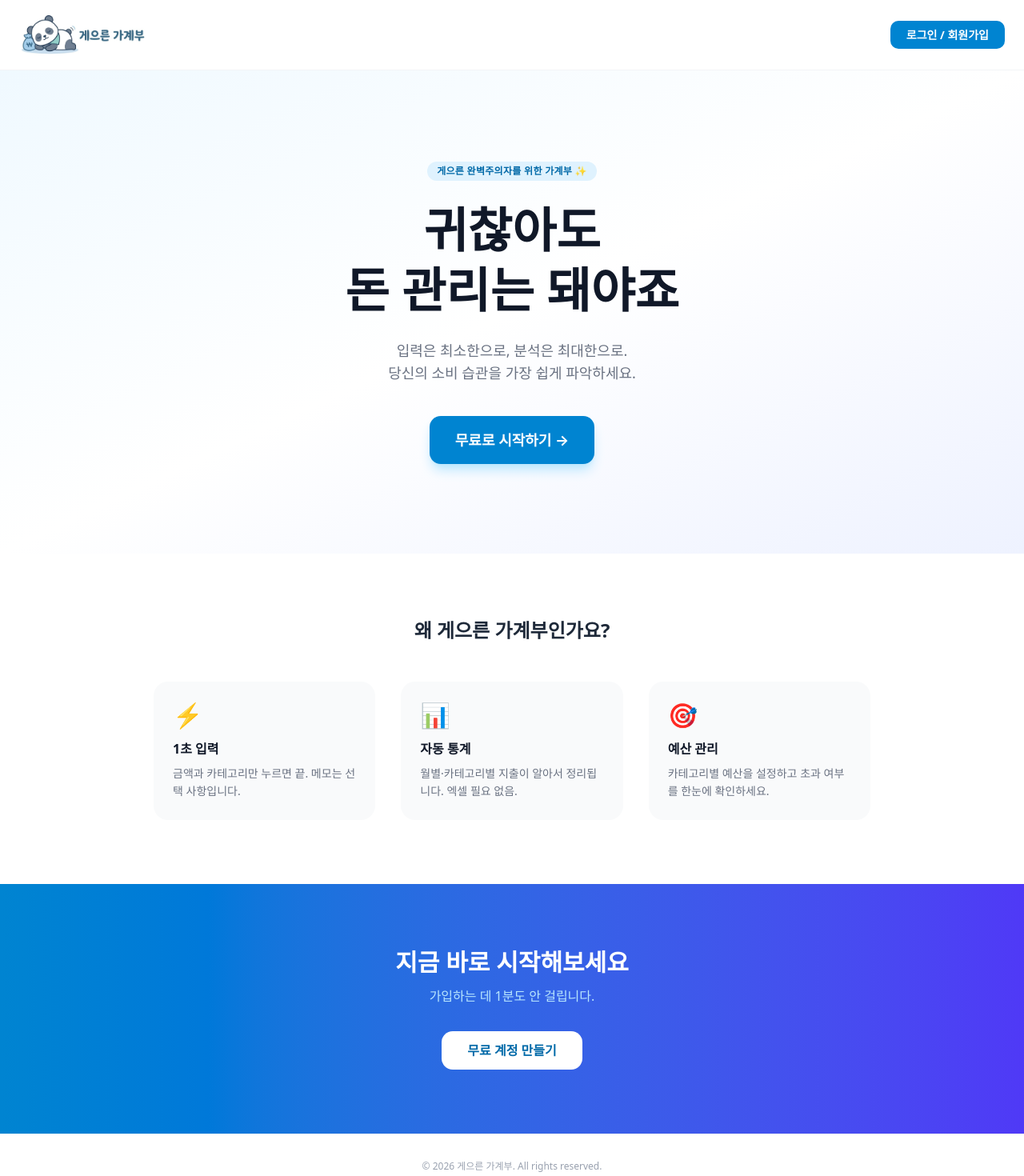
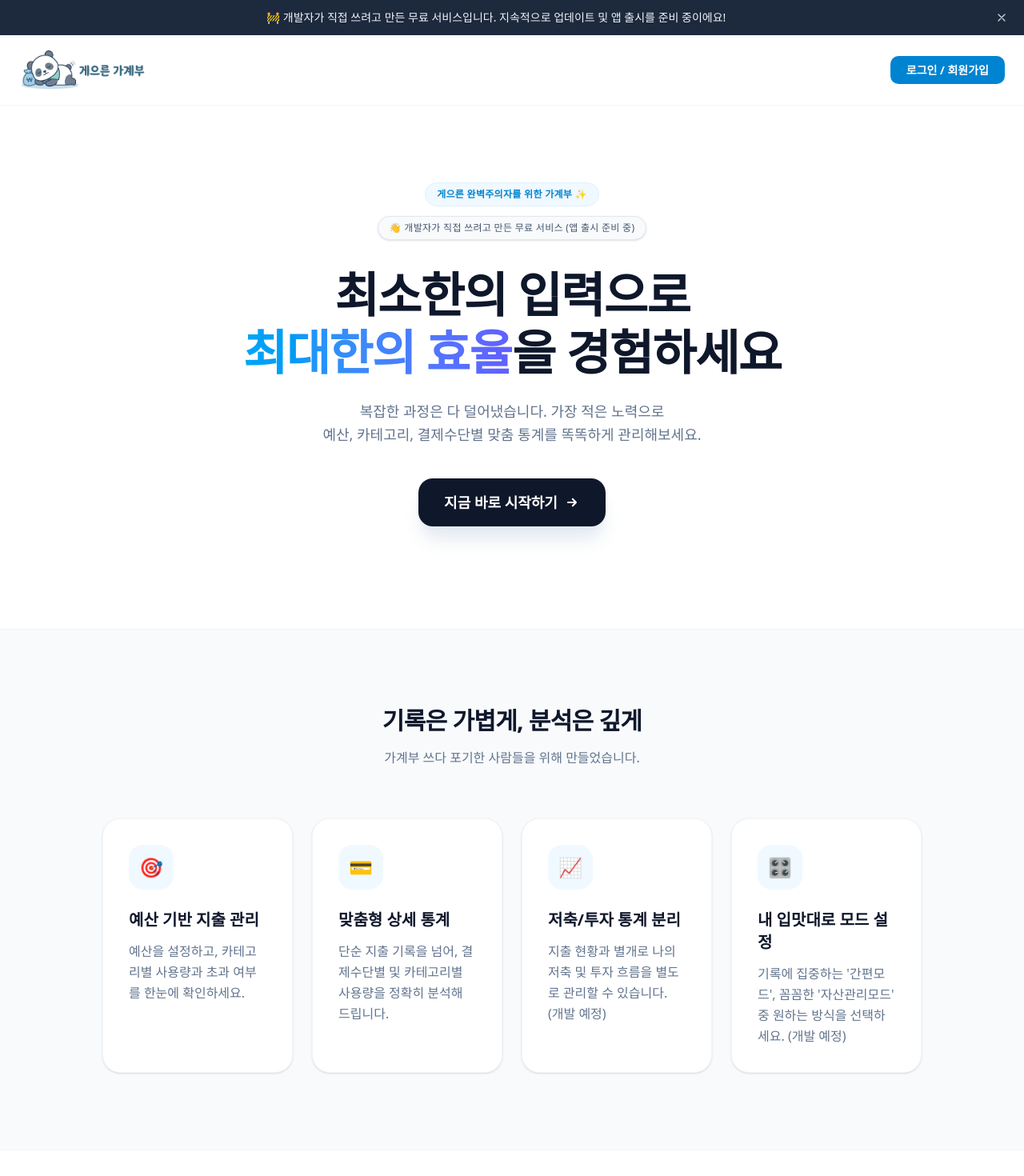
Before and after one commit to fin-track-org/fin-track-front-web, a Next.js app: page / in a window 1280 px wide. Shown: the top 1470 px of the page at 80% size. Built offline with nearby package versions, Linux system fonts and the light colour scheme; a web font is replaced by a local one.

Commit message:
mod: 초기화면, 로그인화면 ui 수정

```diff
--- a/src/app/login/page.tsx
+++ b/src/app/login/page.tsx
@@ -84,20 +84,20 @@ export default function LoginPage() {
             귀찮을수록<br />더 잘 맞는 가계부
           </h2>
           <p className="text-sky-200 text-lg mb-10">
-            게으른 완벽주의자를 위한<br />가장 스마트한 가계부
+            복잡한 과정은 다 덜어냈습니다.<br />가장 스마트한 나만의 맞춤 가계부
           </p>
           <ul className="space-y-4 text-sm text-sky-100">
             <li className="flex items-start gap-3">
               <span className="text-sky-300 mt-0.5">✦</span>
-              <span>숨만 쉬어도 정리되는 지출 분석</span>
+              <span>입력은 가볍게, 분석은 깊고 완벽하게</span>
             </li>
             <li className="flex items-start gap-3">
               <span className="text-sky-300 mt-0.5">✦</span>
-              <span>한 줄 입력으로 완성되는 월별 리포트</span>
+              <span>예산부터 결제수단별 맞춤 통계까지 한눈에</span>
             </li>
             <li className="flex items-start gap-3">
               <span className="text-sky-300 mt-0.5">✦</span>
-              <span>당신은 쓰기만 하세요. 통계는 우리가 합니다</span>
+              <span>기록에만 집중할 수 있도록 저희가 다 해드릴게요</span>
             </li>
           </ul>
         </div>
@@ -113,7 +113,7 @@ export default function LoginPage() {
           {/* 모바일 전용 로고 */}
           <div className="lg:hidden text-center mb-8">
             <Image src="/images/logo.jpg" alt="게으른 가계부 로고" width={200} height={54} className="rounded-lg mx-auto" />
-            <p className="mt-3 text-sm text-gray-500">복잡한 건 우리가 할게. 넌 대충 적기만 해 ✨</p>
+            <p className="mt-3 text-sm text-gray-500">최소한의 입력으로 최대한의 효율을 ✨</p>
           </div>
 
           <h2 className="text-2xl font-bold text-gray-900 mb-1">다시 오셨군요 👋</h2>
@@ -181,13 +181,12 @@ export default function LoginPage() {
               type="button"
               disabled={loading}
               onClick={handleKakaoLogin}
-              className="w-full flex items-center justify-center gap-3 py-2.5 px-4 bg-[#FEE500] hover:bg-[#FDD835] disabled:opacity-50 disabled:cursor-not-allowed text-[#191919] font-semibold rounded-lg text-sm transition-colors focus:outline-none focus:ring-2 focus:ring-offset-2 focus:ring-[#FEE500]"
+              className="w-full flex items-center justify-center gap-2 py-3 px-4 bg-[#FEE500] hover:bg-[#FCD81B] active:bg-[#F0C900] disabled:opacity-50 disabled:cursor-not-allowed text-black/85 font-medium rounded-lg text-sm transition-all focus:outline-none focus:ring-2 focus:ring-offset-2 focus:ring-[#FEE500] shadow-sm"
             >
-              {/* 카카오 공식 브랜드 컬러 심볼 메타포 배치 */}
-              <svg className="w-5 h-5" viewBox="0 0 24 24" fill="currentColor">
+              <svg className="w-5 h-5 text-black/85" viewBox="0 0 24 24" fill="currentColor">
                 <path d="M12 3c-4.97 0-9 3.185-9 7.115 0 2.558 1.712 4.8 4.32 6.04-.173.579-.623 2.098-.713 2.42-.113.407.135.402.285.302.119-.079 1.907-1.282 2.662-1.79.79.117 1.606.18 2.446.18 4.97 0 9-3.186 9-7.116C21 6.185 16.97 3 12 3z" />
               </svg>
-              카카오로 시작하기
+              카카오로 계속하기
             </button>
           </div>
 
--- a/src/app/page.tsx
+++ b/src/app/page.tsx
@@ -1,30 +1,71 @@
 // app/page.tsx
+"use client";
+
+import { useState, useEffect } from 'react';
 // 'next/link' 임포트 제거 (빌드 오류 해결)
 // import Link from 'next/link';
 import Image from 'next/image';
 import logoImg from "@/public/images/logo.jpg";
 
 export default function LandingPage() {
+  const [showBanner, setShowBanner] = useState(false);
+
+  useEffect(() => {
+    // 브라우저 렌더링 시 로컬 스토리지 확인하여 배너 표시 여부 결정
+    const isBannerHidden = localStorage.getItem('hide_announcement_banner');
+    if (!isBannerHidden) {
+      setShowBanner(true);
+    }
+  }, []);
+
+  const closeBanner = () => {
+    setShowBanner(false);
+    // '다시 보지 않기' 처리 (로컬 스토리지에 저장)
+    localStorage.setItem('hide_announcement_banner', 'true');
+  };
   const features = [
     {
-      emoji: "⚡",
-      title: "1초 입력",
-      desc: "금액과 카테고리만 누르면 끝. 메모는 선택 사항입니다.",
+      emoji: "🎯",
+      title: "예산 기반 지출 관리",
+      desc: "예산을 설정하고, 카테고리별 사용량과 초과 여부를 한눈에 확인하세요.",
     },
     {
-      emoji: "📊",
-      title: "자동 통계",
-      desc: "월별·카테고리별 지출이 알아서 정리됩니다. 엑셀 필요 없음.",
+      emoji: "💳",
+      title: "맞춤형 상세 통계",
+      desc: "단순 지출 기록을 넘어, 결제수단별 및 카테고리별 사용량을 정확히 분석해 드립니다.",
     },
     {
-      emoji: "🎯",
-      title: "예산 관리",
-      desc: "카테고리별 예산을 설정하고 초과 여부를 한눈에 확인하세요.",
+      emoji: "📈",
+      title: "저축/투자 통계 분리",
+      desc: "지출 현황과 별개로 나의 저축 및 투자 흐름을 별도로 관리할 수 있습니다. (개발 예정)",
+    },
+    {
+      emoji: "🎛️",
+      title: "내 입맛대로 모드 설정",
+      desc: "기록에 집중하는 '간편모드', 꼼꼼한 '자산관리모드' 중 원하는 방식을 선택하세요. (개발 예정)",
     },
   ];
 
   return (
     <div className="min-h-screen flex flex-col bg-white">
+      {/* ===== 상단 띠 배너 ===== */}
+      {showBanner && (
+        <div className="bg-slate-800 text-slate-100 text-xs sm:text-sm py-2.5 px-4 flex justify-between items-center z-[60] relative">
+          <div className="flex-1 text-center font-medium">
+            🚧 개발자가 직접 쓰려고 만든 무료 서비스입니다. 지속적으로 업데이트 및 앱 출시를 준비 중이에요!
+          </div>
+          <button
+            onClick={closeBanner}
+            className="p-1 hover:bg-slate-700 rounded-full transition-colors ml-4 shrink-0 text-slate-300 hover:text-white"
+            aria-label="배너 닫기"
+          >
+            <svg className="w-4 h-4" fill="none" stroke="currentColor" viewBox="0 0 24 24">
+              <path strokeLinecap="round" strokeLinejoin="round" strokeWidth={2} d="M6 18L18 6M6 6l12 12" />
+            </svg>
+          </button>
+        </div>
+      )}
+
       {/* ===== 헤더 ===== */}
       <header className="sticky top-0 z-50 bg-white/80 backdrop-blur-md border-b border-gray-100">
         <nav className="container mx-auto px-6 py-4 flex justify-between items-center">
@@ -40,54 +81,76 @@ export default function LandingPage() {
 
       <main>
         {/* ===== Hero ===== */}
-        <section className="bg-gradient-to-br from-sky-50 via-white to-indigo-50 py-28 px-6 text-center">
-          <span className="inline-block bg-sky-100 text-sky-700 text-xs font-semibold px-3 py-1 rounded-full mb-6 tracking-wide">
+        <section className="relative overflow-hidden bg-white pt-24 pb-32 px-6 text-center">
+          <div className="absolute top-0 left-1/2 -translate-x-1/2 w-full max-w-3xl h-64 bg-sky-50 rounded-full blur-3xl -z-10 opacity-60"></div>
+
+          <div className="flex flex-col items-center gap-3 mb-8">
+            <span className="inline-block bg-sky-50 text-sky-600 border border-sky-100 text-xs font-bold px-3.5 py-1.5 rounded-full tracking-wide">
               게으른 완벽주의자를 위한 가계부 ✨
             </span>
-          <h1 className="text-5xl md:text-6xl font-extrabold text-gray-900 leading-tight mb-6">
-            귀찮아도<br />돈 관리는 돼야죠
+            <span className="inline-block bg-slate-50 text-slate-600 border border-slate-200 text-xs font-medium px-3.5 py-1.5 rounded-full tracking-wide shadow-sm">
+              👋 개발자가 직접 쓰려고 만든 무료 서비스 (앱 출시 준비 중)
+            </span>
+          </div>
+
+          <h1 className="text-4xl md:text-5xl lg:text-6xl font-extrabold text-slate-900 leading-[1.2] tracking-tight mb-6">
+            최소한의 입력으로 <br className="hidden sm:block" />
+            <span className="text-transparent bg-clip-text bg-gradient-to-r from-sky-500 to-indigo-500">최대한의 효율</span>을 경험하세요
           </h1>
-          <p className="text-lg text-gray-500 max-w-md mx-auto mb-10">
-            입력은 최소한으로, 분석은 최대한으로.<br />
-            당신의 소비 습관을 가장 쉽게 파악하세요.
+
+          <p className="text-base md:text-lg text-slate-500 max-w-lg mx-auto mb-10 leading-relaxed font-medium">
+            복잡한 과정은 다 덜어냈습니다. 가장 적은 노력으로 <br className="hidden sm:block" />
+            예산, 카테고리, 결제수단별 맞춤 통계를 똑똑하게 관리해보세요.
           </p>
+
           <a href="/login">
-            <span className="inline-block bg-sky-600 text-white px-8 py-4 rounded-xl font-bold text-lg hover:bg-sky-700 transition-colors shadow-lg shadow-sky-200">
-              무료로 시작하기 →
+            <span className="inline-flex items-center justify-center gap-2 bg-slate-900 text-white px-8 py-4 rounded-2xl font-bold text-base md:text-lg hover:bg-slate-800 transition-all shadow-xl shadow-slate-200 hover:-translate-y-0.5">
+              지금 바로 시작하기
+              <svg className="w-5 h-5" fill="none" stroke="currentColor" viewBox="0 0 24 24">
+                <path strokeLinecap="round" strokeLinejoin="round" strokeWidth={2.5} d="M13 7l5 5m0 0l-5 5m5-5H6" />
+              </svg>
             </span>
           </a>
         </section>
 
-        {/* ===== 기능 카드 ===== */}
-        <section className="py-20 px-6 bg-white">
-          <div className="container mx-auto max-w-4xl">
-            <h2 className="text-2xl font-bold text-center text-gray-800 mb-12">
-              왜 게으른 가계부인가요?
+        {/* ===== 기능 소개 ===== */}
+        <section className="py-24 px-6 bg-slate-50 border-y border-slate-100">
+          <div className="container mx-auto max-w-5xl">
+            <div className="text-center mb-16">
+              <h2 className="text-3xl font-bold text-slate-900 mb-4 tracking-tight">
+                기록은 가볍게, 분석은 깊게
               </h2>
-            <div className="grid md:grid-cols-3 gap-8">
+              <p className="text-slate-500 font-medium">가계부 쓰다 포기한 사람들을 위해 만들었습니다.</p>
+            </div>
+
+            <div className="grid md:grid-cols-2 lg:grid-cols-4 gap-6">
               {features.map((f) => (
                 <div
                   key={f.title}
-                  className="bg-gray-50 rounded-2xl p-6 hover:shadow-md transition-shadow"
+                  className="bg-white rounded-3xl p-8 shadow-sm border border-slate-100 hover:shadow-md transition-all hover:-translate-y-1"
                 >
-                  <div className="text-3xl mb-3">{f.emoji}</div>
-                  <h3 className="font-bold text-gray-900 mb-2">{f.title}</h3>
-                  <p className="text-sm text-gray-500 leading-relaxed">{f.desc}</p>
+                  <div className="w-14 h-14 bg-sky-50 rounded-2xl flex items-center justify-center text-2xl mb-6">
+                    {f.emoji}
+                  </div>
+                  <h3 className="text-xl font-bold text-slate-900 mb-3">{f.title}</h3>
+                  <p className="text-slate-500 leading-relaxed">{f.desc}</p>
                 </div>
               ))}
             </div>
           </div>
         </section>
 
-        {/* ===== CTA 배너 ===== */}
-        <section className="bg-gradient-to-r from-sky-600 to-indigo-600 py-20 px-6 text-center text-white">
-          <h2 className="text-3xl font-bold mb-3">지금 바로 시작해보세요</h2>
-          <p className="text-sky-200 mb-8">가입하는 데 1분도 안 걸립니다.</p>
+        {/* ===== 하단 CTA ===== */}
+        <section className="py-24 px-6 text-center bg-white">
+          <div className="bg-gradient-to-br from-slate-900 to-slate-800 max-w-4xl mx-auto rounded-[2.5rem] py-16 px-6 text-white shadow-2xl">
+            <h2 className="text-3xl md:text-4xl font-bold mb-4 tracking-tight">당신의 돈 흐름, 이제 한눈에 확인하세요</h2>
+            <p className="text-slate-300 mb-10 text-lg">이메일로 3초 만에 가입하고 바로 시작해보세요.</p>
             <a href="/login">
-            <span className="inline-block bg-white text-sky-700 px-8 py-3 rounded-xl font-bold hover:bg-sky-50 transition-colors">
-              무료 계정 만들기
+              <span className="inline-block bg-white text-slate-900 px-8 py-4 rounded-xl font-bold text-lg hover:bg-slate-50 transition-colors shadow-lg">
+                무료로 시작하기
               </span>
             </a>
+          </div>
         </section>
       </main>
 
```
Lines whose indentation alone changed are shown as unchanged.
